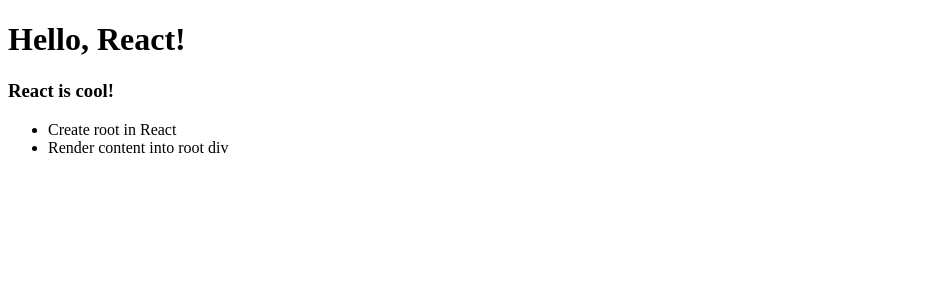
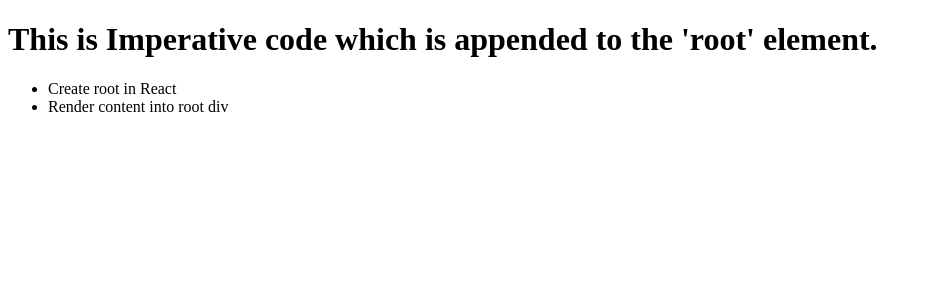
Before and after one commit to jemima-george/React-JS-practice, a React (Vite) app: page / in a window 1280 px wide. Shown: the top 300 px of the page, without its empty margins (0-931 px from the left). Built offline with nearby package versions, Linux system fonts and the light colour scheme.

Commit message:
Imperative Code - Append Child

```diff
--- a/src/index.jsx
+++ b/src/index.jsx
@@ -1,4 +1,5 @@
 // React renders all markup to the div with id=root using react jsx files
+import { createElement } from "react"
 import {createRoot} from "react-dom/client"
 
 // Can create own reusable component as a function using JS to render in html
@@ -6,14 +7,19 @@
     return <h3>React is cool!</h3>
 }
 
-const root = createRoot(document.getElementById("root"))
-// Render html or js content to the root
-root.render(
-    <div>
-        <h1>Hello, React!</h1>
-        < MainContent />
-    </div>
-)
+// const root = createRoot(document.getElementById("root"))
+// // Render html or js content to the root
+// root.render(
+//     <div>
+//         <h1>Hello, React!</h1>
+//         < MainContent />
+//     </div>
+// )
+
+const h1 = document.createElement("h1")
+h1.textContent = "This is Imperative code which is appended to the 'root' element."
+h1.className = "header"
+document.getElementById("root").appendChild(h1)
 
 createRoot(document.querySelector("#list")).render(
     <ul>
```
